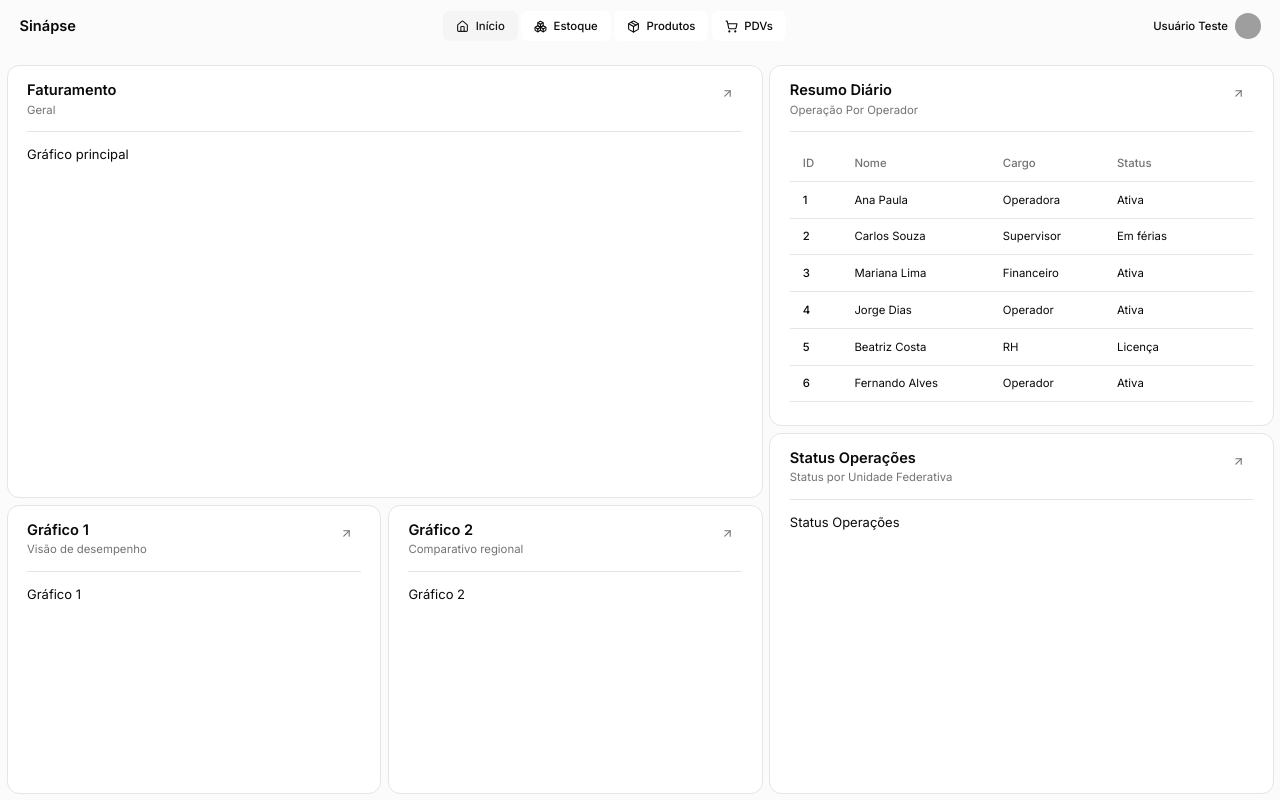
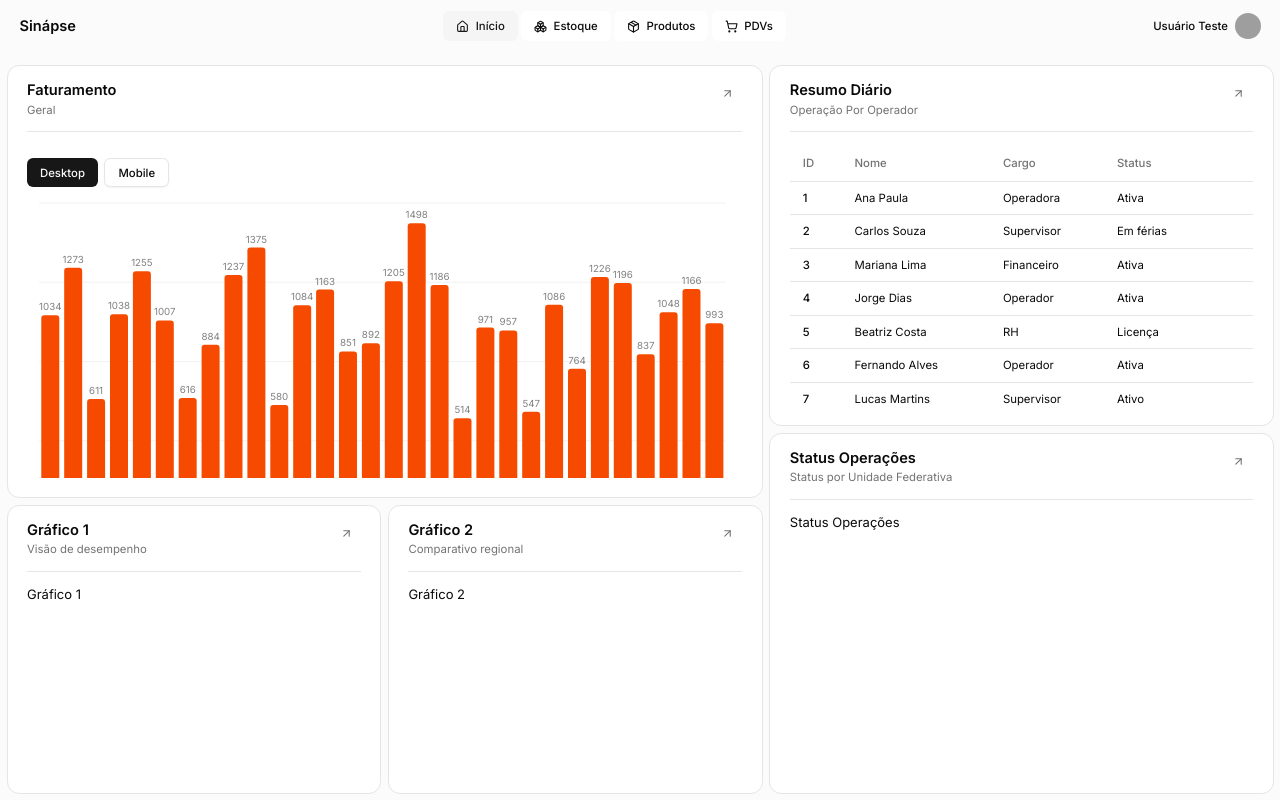
Before and after one commit to josielmaicon/Sinapse-ERP-1.1, a React (Vite) app in the folder interface/: page / in a window 1280 px wide. Built offline with nearby package versions, Linux system fonts and the light colour scheme; grey boxes are pictures that could not be loaded.

Commit message:
grafico adicionado, trabalhar na altura

```diff
--- a/interface/src/components/SimpleTable.jsx
+++ b/interface/src/components/SimpleTable.jsx
@@ -36,7 +36,7 @@ const TableHead = ({ className, ...props }) => (
 
 // A célula comum da tabela
 const TableCell = ({ className, ...props }) => (
-  <td className={cn("px-4 py-3 align-middle", className)} {...props} />
+  <td className={cn("px-4 py-2.5 align-middle", className)} {...props} />
 )
 
 export { Table, TableHeader, TableBody, TableRow, TableHead, TableCell }
--- a/interface/src/components/ui/bar-chart.jsx
+++ b/interface/src/components/ui/bar-chart.jsx
@@ -1,5 +1,3 @@
-"use client"
-
 import * as React from "react"
 import { Bar, BarChart, CartesianGrid, XAxis, LabelList } from "recharts"
 import {
@@ -50,7 +48,7 @@ export default function SimpleBarChart() {
       </div>
 
       {/* Gráfico */}
-      <ChartContainer config={chartConfig} className="min-h-[400px] w-full">
+      <ChartContainer config={chartConfig} className="w-full">
         <BarChart
           accessibilityLayer
           data={chartData}
--- a/interface/src/pages/HomePage.jsx
+++ b/interface/src/pages/HomePage.jsx
@@ -22,22 +22,20 @@ export default function HomePage() {
     { id: 7, nome: "Lucas Martins", cargo: "Supervisor", status: "Ativo" },
     { id: 8, nome: "Patrícia Melo", cargo: "Financeiro", status: "Ativa" },
     { id: 9, nome: "Ricardo Gomes", cargo: "Operador", status: "Em treinamento" },
-    { id: 10, nome: "Sofia Ribeiro", cargo: "Operadora", status: "Ativa" },
-    { id: 1, nome: "Ana Paula", cargo: "Operadora", status: "Ativa" },
-    { id: 2, nome: "Carlos Souza", cargo: "Supervisor", status: "Em férias" },
-    { id: 3, nome: "Mariana Lima", cargo: "Financeiro", status: "Ativa" },
-    { id: 4, nome: "Jorge Dias", cargo: "Operador", status: "Ativa" },
-    { id: 5, nome: "Beatriz Costa", cargo: "RH", status: "Licença" },
-    { id: 6, nome: "Fernando Alves", cargo: "Operador", status: "Ativa" },
-    { id: 7, nome: "Lucas Martins", cargo: "Supervisor", status: "Ativo" },
-    { id: 8, nome: "Patrícia Melo", cargo: "Financeiro", status: "Ativa" },
-    { id: 9, nome: "Ricardo Gomes", cargo: "Operador", status: "Em treinamento" },
-    { id: 10, nome: "Sofia Ribeiro", cargo: "Operadora", status: "Ativa" },
+    { id: 11, nome: "Ana Paula", cargo: "Operadora", status: "Ativa" },
+    { id: 12, nome: "Carlos Souza", cargo: "Supervisor", status: "Em férias" },
+    { id: 13, nome: "Mariana Lima", cargo: "Financeiro", status: "Ativa" },
+    { id: 14, nome: "Jorge Dias", cargo: "Operador", status: "Ativa" },
+    { id: 15, nome: "Beatriz Costa", cargo: "RH", status: "Licença" },
+    { id: 16, nome: "Fernando Alves", cargo: "Operador", status: "Ativa" },
+    { id: 17, nome: "Lucas Martins", cargo: "Supervisor", status: "Ativo" },
+    { id: 18, nome: "Patrícia Melo", cargo: "Financeiro", status: "Ativa" },
+    { id: 19, nome: "Ricardo Gomes", cargo: "Operador", status: "Em treinamento" },
   ]
 
   return (
     <HomePageLayout
-      TopRight={<div>Gráfico principal</div>}
+      TopRight={<BarChart />}
       BottomLeft={<div>Gráfico 1</div>}
       BottomRight={<div>Gráfico 2</div>}
       SideTop={
```
